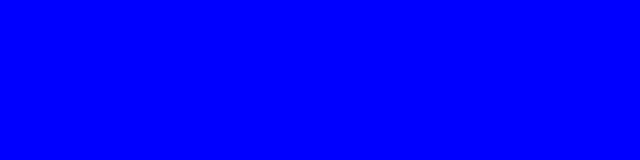
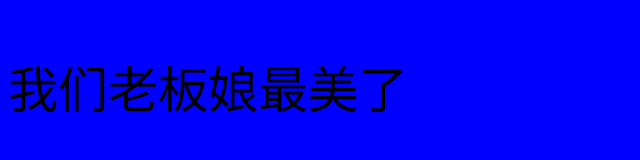
Before and after one commit to andy-xing/git-demo-1, a plain HTML site: page index.html in a window 1280 px wide. Shown: the whole page, without its empty margins (0-640 px from the left). Drawn offline with Linux system fonts and the light colour scheme.

Commit message:
老板娘版本1 添加了广告语

```diff
--- a/index.html
+++ b/index.html
@@ -9,7 +9,7 @@
 </head>
 <body>
   <div>
-
+<p>我们老板娘最美了</p>
   </div>
 </body>
 </html>
```
